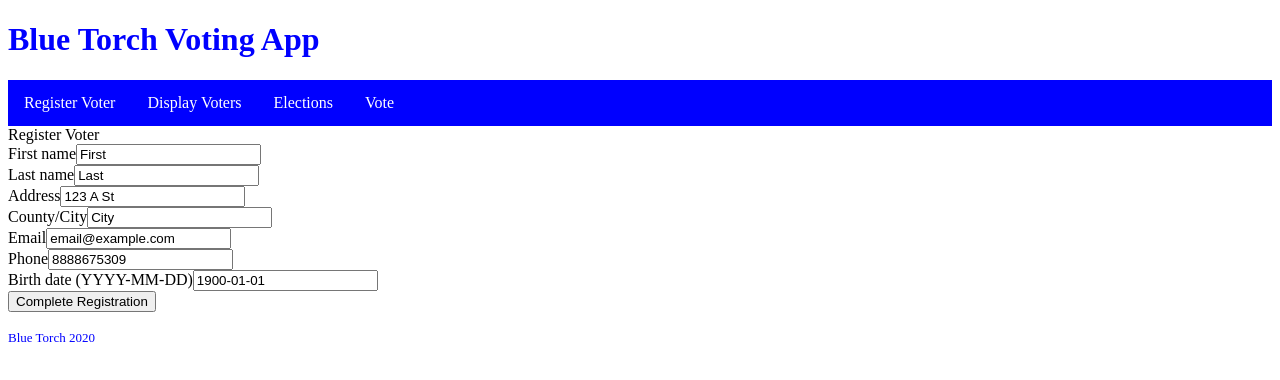
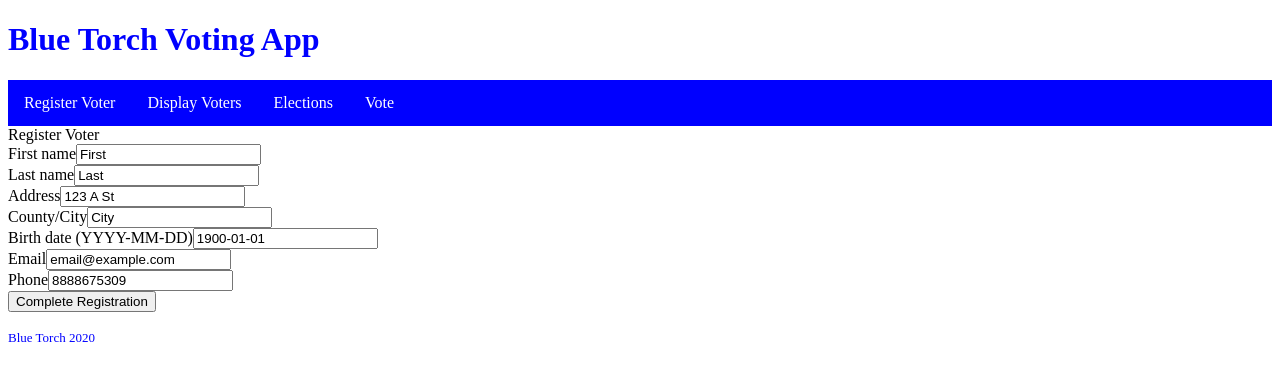
Before and after one commit to ashwinangle30/voter-app, a React (Create React App) app: page /registerVoter in a window 1280 px wide. Shown: the top 380 px of the page. Built offline with nearby package versions, Linux system fonts and the light colour scheme.

Commit message:
fix order of edit row

```diff
--- a/db.json
+++ b/db.json
@@ -1,24 +1,34 @@
 {
   "voters": [
     {
-      "id": 7,
       "firstName": "First",
       "lastName": "Last",
-      "address": "123 Main Street",
-      "city": "Reno",
-      "email": "first.last@gmail.com",
-      "phone": "7755551212",
-      "birthDate": "2020-06-26"
+      "address": "123 A St",
+      "city": "City",
+      "email": "email@example.com",
+      "phone": "8888675309",
+      "birthDate": "1900-01-01",
+      "id": 1
     },
     {
-      "id": 8,
-      "firstName": "A. First",
-      "lastName": "Name",
-      "address": "1122 Main Street",
-      "city": "Boise",
-      "email": "a.first.last@gmail.com",
-      "phone": "2085551212",
-      "birthDate": "1990-12-26"
+      "firstName": "First",
+      "lastName": "Last",
+      "address": "123 A St",
+      "city": "City",
+      "email": "email@example.com",
+      "phone": "8888675309",
+      "birthDate": "1900-01-01",
+      "id": 2
+    },
+    {
+      "firstName": "First",
+      "lastName": "Last",
+      "address": "123 A St",
+      "city": "City",
+      "email": "email@example.com",
+      "phone": "8888675309",
+      "birthDate": "1900-01-01",
+      "id": 3
     }
   ],
   "elections": [
--- a/src/components/RegisterVoter.tsx
+++ b/src/components/RegisterVoter.tsx
@@ -85,6 +85,16 @@ export function RegisterVoter(props: RegisterVoterProps) {
           />
         </div>
         <div>
+          <label htmlFor="birthDate-input">Birth date (YYYY-MM-DD)</label>
+          <input
+              type="text"
+              id="birthDate-input"
+              name="birthDate"
+              value={voterForm.birthDate}
+              onChange={change}
+          />
+        </div>
+        <div>
           <label htmlFor="email-input">Email</label>
           <input
               type="text"
@@ -104,16 +114,6 @@ export function RegisterVoter(props: RegisterVoterProps) {
               onChange={change}
           />
         </div>
-        <div>
-          <label htmlFor="birthDate-input">Birth date (YYYY-MM-DD)</label>
-          <input
-              type="text"
-              id="birthDate-input"
-              name="birthDate"
-              value={voterForm.birthDate}
-              onChange={change}
-          />
-        </div>
         <button type="button" onClick={submitVoter}>
           Complete Registration
         </button>
--- a/src/components/VoterEditRow.tsx
+++ b/src/components/VoterEditRow.tsx
@@ -88,6 +88,15 @@ export const VoterEditRow = (props: VoterEditRowProps) => {
         <td>
           <input
               type="text"
+              id="birthDate-input"
+              name="birthDate"
+              value={voterForm.birthDate}
+              onChange={change}
+          />
+        </td>
+        <td>
+          <input
+              type="text"
               id="email-input"
               name="email"
               value={voterForm.email}
@@ -100,15 +109,6 @@ export const VoterEditRow = (props: VoterEditRowProps) => {
               id="phone-input"
               name="phone"
               value={voterForm.phone}
-              onChange={change}
-          />
-        </td>
-        <td>
-          <input
-              type="text"
-              id="birthDate-input"
-              name="birthDate"
-              value={voterForm.birthDate}
               onChange={change}
           />
         </td>
```
